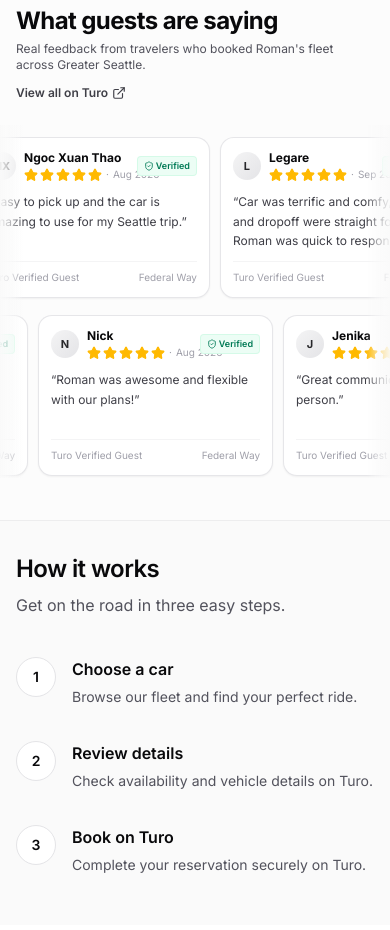
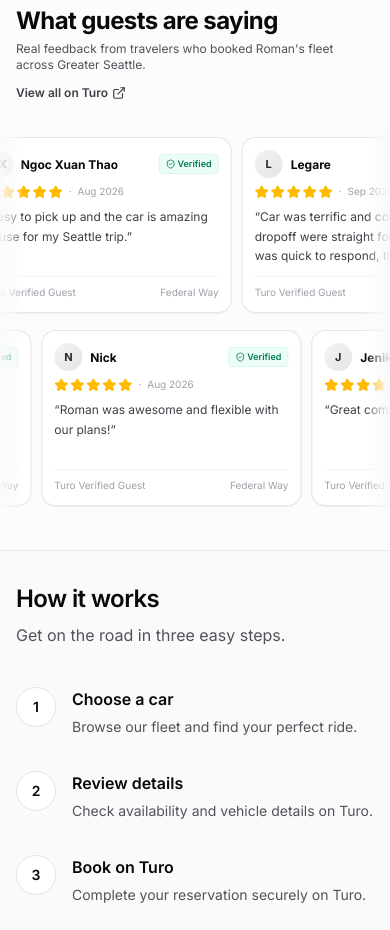
Before and after one commit to Aioshi-kioto/fleet-site, a Next.js app: page / in a window 390 px wide. Shown: the part 5260-6190 px from the top of the page. Built offline with nearby package versions, Linux system fonts and the light colour scheme; no server answers.

Commit message:
fix: prevent review card date and verified badge overlap on mobile

```diff
--- a/components/reviews-section.tsx
+++ b/components/reviews-section.tsx
@@ -49,18 +49,9 @@ export function ReviewCard({
             <div className="flex size-7 shrink-0 items-center justify-center rounded-full bg-gradient-to-br from-zinc-100 to-zinc-200 text-[11px] font-bold text-zinc-800 sm:size-8">
               {initials(review.name)}
             </div>
-            <div className="min-w-0">
-              <p className="text-xs font-bold text-zinc-950 truncate leading-tight sm:text-[13px]">
-                {review.name}
-              </p>
-              <div className="mt-0.5 flex items-center gap-1">
-                <StarRating />
-                <span className="text-[10px] text-zinc-400">·</span>
-                <span className="text-[10px] text-zinc-400 shrink-0">
-                  {formatShortDate(review.date)}
-                </span>
-              </div>
-            </div>
+            <p className="text-xs font-bold text-zinc-950 truncate leading-tight sm:text-[13px]">
+              {review.name}
+            </p>
           </div>
 
           <span className="inline-flex shrink-0 items-center gap-0.5 rounded bg-emerald-50 px-1.5 py-0.5 text-[9px] font-semibold text-emerald-700 border border-emerald-100/80">
@@ -69,7 +60,15 @@ export function ReviewCard({
           </span>
         </div>
 
-        <p className="mt-2.5 text-xs leading-relaxed text-zinc-700 line-clamp-3 sm:text-[13px]">
+        <div className="mt-1.5 flex items-center gap-1.5">
+          <StarRating />
+          <span className="text-[10px] text-zinc-400">·</span>
+          <span className="text-[10px] text-zinc-400 shrink-0">
+            {formatShortDate(review.date)}
+          </span>
+        </div>
+
+        <p className="mt-2 text-xs leading-relaxed text-zinc-700 line-clamp-3 sm:text-[13px]">
           &ldquo;{review.quote}&rdquo;
         </p>
       </div>
@@ -158,7 +157,7 @@ export function ReviewsSection({
           {doubleRow1.map((review, i) => (
             <div
               key={`r1-${review.id}-${i}`}
-              className="w-[235px] sm:w-[285px] md:w-[320px] shrink-0"
+              className="w-[260px] sm:w-[290px] md:w-[320px] shrink-0"
             >
               <ReviewCard review={review} className="h-full" />
             </div>
@@ -170,7 +169,7 @@ export function ReviewsSection({
           {doubleRow2.map((review, i) => (
             <div
               key={`r2-${review.id}-${i}`}
-              className="w-[235px] sm:w-[285px] md:w-[320px] shrink-0"
+              className="w-[260px] sm:w-[290px] md:w-[320px] shrink-0"
             >
               <ReviewCard review={review} className="h-full" />
             </div>
```
